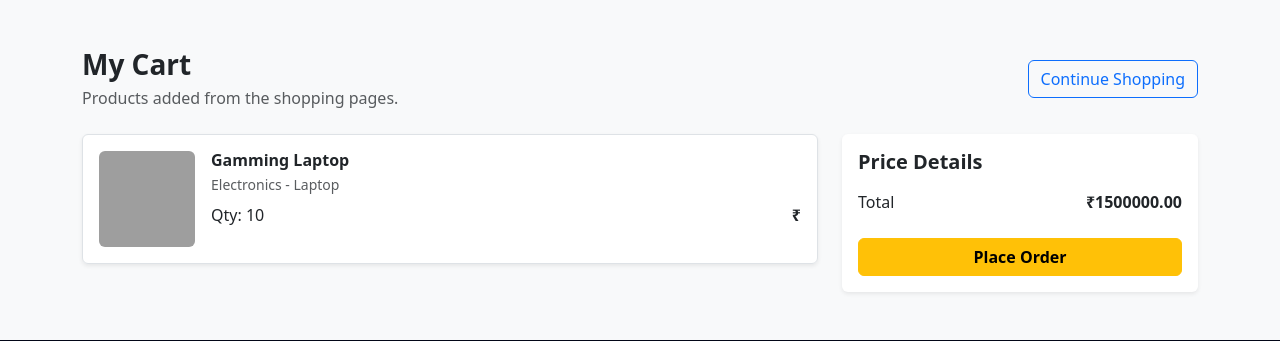
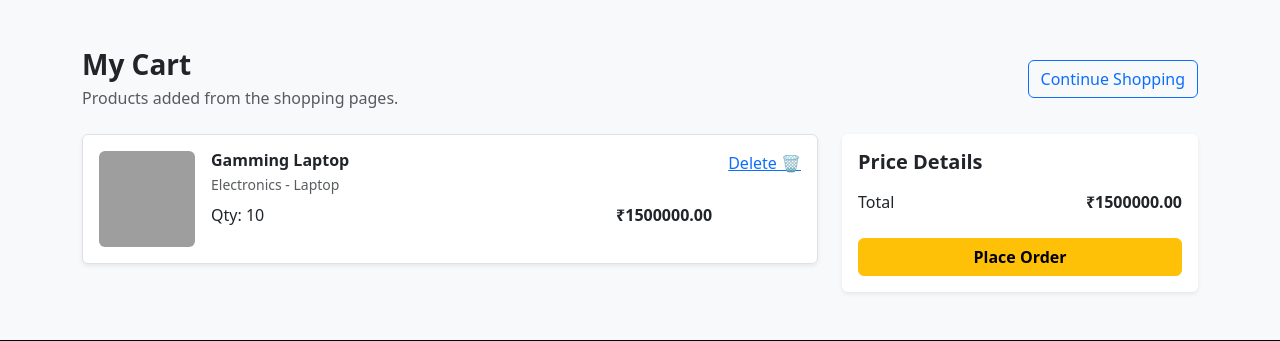
Before and after one commit to adityakumar-ara/FLIPKART-PRO-using-Django, a Django app: page /cart/ in a window 1280 px wide. Shown: the part 360-701 px from the top of the page. Run offline with Django 5.2, Linux system fonts and the light colour scheme; a user stored in the database is signed in; data comes from the database, SQL or seed files in the repository; both versions use the stored data as it was after the commit; tables that the repository leaves empty hold one stand-in row (values such as "Sample post"); grey boxes are pictures that could not be loaded.

Commit message:
add more

```diff
--- a/e_commerce/flipkart/urls.py
+++ b/e_commerce/flipkart/urls.py
@@ -16,6 +16,7 @@
     path('cart/', views.cart, name='cart'),
     path('checkout/', views.checkout, name='checkout'),
     path('cart/add/<int:product_id>/', views.add_to_cart, name='add_to_cart'),
+    path('cart/delete/<int:product_id>/', views.delete_cart, name='delete_card'),
     path('buy-now/<int:product_id>/', views.buy_now, name='buy_now'),
     path('my-profile/', views.my_profile, name='my_profile'),
     path('profile/edit/', views.edit_profile, name='edit_profile'),
--- a/e_commerce/flipkart/views.py
+++ b/e_commerce/flipkart/views.py
@@ -254,6 +254,13 @@
         'total': total,
     })
 
+@login_required
+def delete_cart(request, product_id):
+    cart_items = Cart.objects.filter(user=request.user, product_id=product_id)
+    cart_items.delete()
+    return redirect('cart')
+
+    return render(request, 'cart.html')
 
 @login_required
 def checkout(request):
--- a/e_commerce/templates/cart.html
+++ b/e_commerce/templates/cart.html
@@ -32,9 +32,10 @@
                                 <p class="text-muted small mb-2">{{ item.product.category }}</p>
                                 <div class="d-flex align-items-center justify-content-between gap-3">
                                     <span>Qty: {{ item.quantity }}</span>
-                                    <strong>₹{{ item.subtotal }}</strong>
+                                    <strong>₹{{ item.total_price }}</strong>
                                 </div>
                             </div>
+                            <a href="{% url 'delete_card' item.product.id %}">Delete 🗑️</a>
                         </div>
                     </div>
                 {% endfor %}
```
Also changed, not shown: e_commerce/db.sqlite3.
